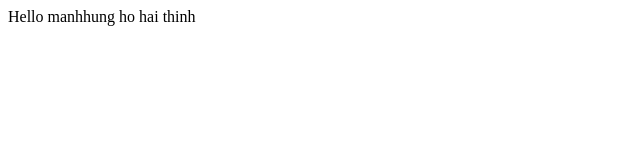
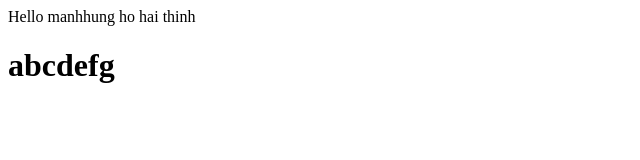
Before and after one commit to hodangmanhhung/name, a plain HTML site: page index.html in a window 1280 px wide. Shown: the whole page, without its empty margins (0-640 px from the left). Drawn offline with Linux system fonts and the light colour scheme.

Commit message:
conflict

```diff
--- a/index.html
+++ b/index.html
@@ -10,5 +10,6 @@
 Hello
 manhhung ho
 hai thinh
+<h1> abcdefg</h1>
 </body>
 </html>
```
